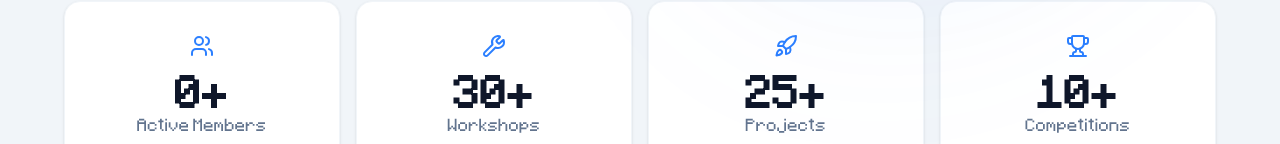
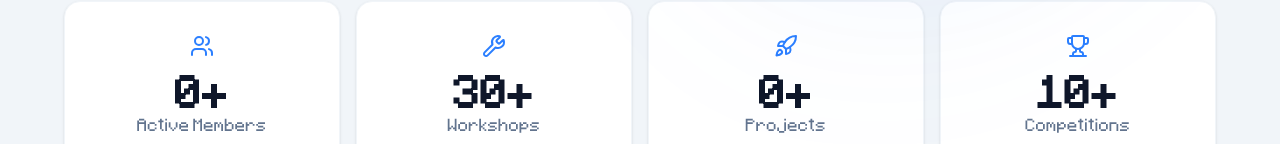
Before and after one commit to A7medAmine/AFAQ, a React (Vite) app: page / in a window 1280 px wide. Shown: the part 808-952 px from the top of the page. Built offline with nearby package versions, Linux system fonts and the light colour scheme; no server answers; the database is empty.

Commit message:
fixing the members' counter

```diff
--- a/src/components/home/HeroSection.jsx
+++ b/src/components/home/HeroSection.jsx
@@ -312,6 +312,7 @@ function StatsBar() {
   const [projectCount, setProjectCount] = useState(null);
   const [memberCount, setMemberCount] = useState(null);
   const [counts, setCounts] = useState({});
+  const [dataLoaded, setDataLoaded] = useState(false);
   const ref = useRef(null);
 
   useEffect(() => {
@@ -325,6 +326,7 @@ function StatsBar() {
       setEventCount(events.count || 0)
       setProjectCount(projects.count || 0)
       setMemberCount((regs.count || 0) + (memberships.count || 0) + (admins.count || 0))
+      setDataLoaded(true)
     })
   }, [])
 
@@ -352,11 +354,11 @@ function StatsBar() {
   ];
 
   useEffect(() => {
+    if (!dataLoaded) return;
     const el = ref.current;
     if (!el) return;
-    const observer = new IntersectionObserver(
-      ([entry]) => {
-        if (entry.isIntersecting) {
+
+    const animate = () => {
       stats.forEach((s, idx) => {
         const val = parseInt(s.number);
         if (isNaN(val)) {
@@ -374,6 +376,15 @@ function StatsBar() {
           setCounts((prev) => ({ ...prev, [idx]: current + (s.number.includes("+") ? "+" : "") }));
         }, 40);
       });
+    };
+
+    if (el.getBoundingClientRect().top < window.innerHeight) {
+      animate();
+    } else {
+      const observer = new IntersectionObserver(
+        ([entry]) => {
+          if (entry.isIntersecting) {
+            animate();
             observer.disconnect();
           }
         },
@@ -381,7 +392,8 @@ function StatsBar() {
       );
       observer.observe(el);
       return () => observer.disconnect();
-  }, [eventCount, projectCount]);
+    }
+  }, [dataLoaded]);
 
   return (
     <div ref={ref} className="w-full bg-[#F1F5F9] border-t border-slate-200 py-6 md:py-12">
```
Lines whose indentation alone changed are shown as unchanged.
